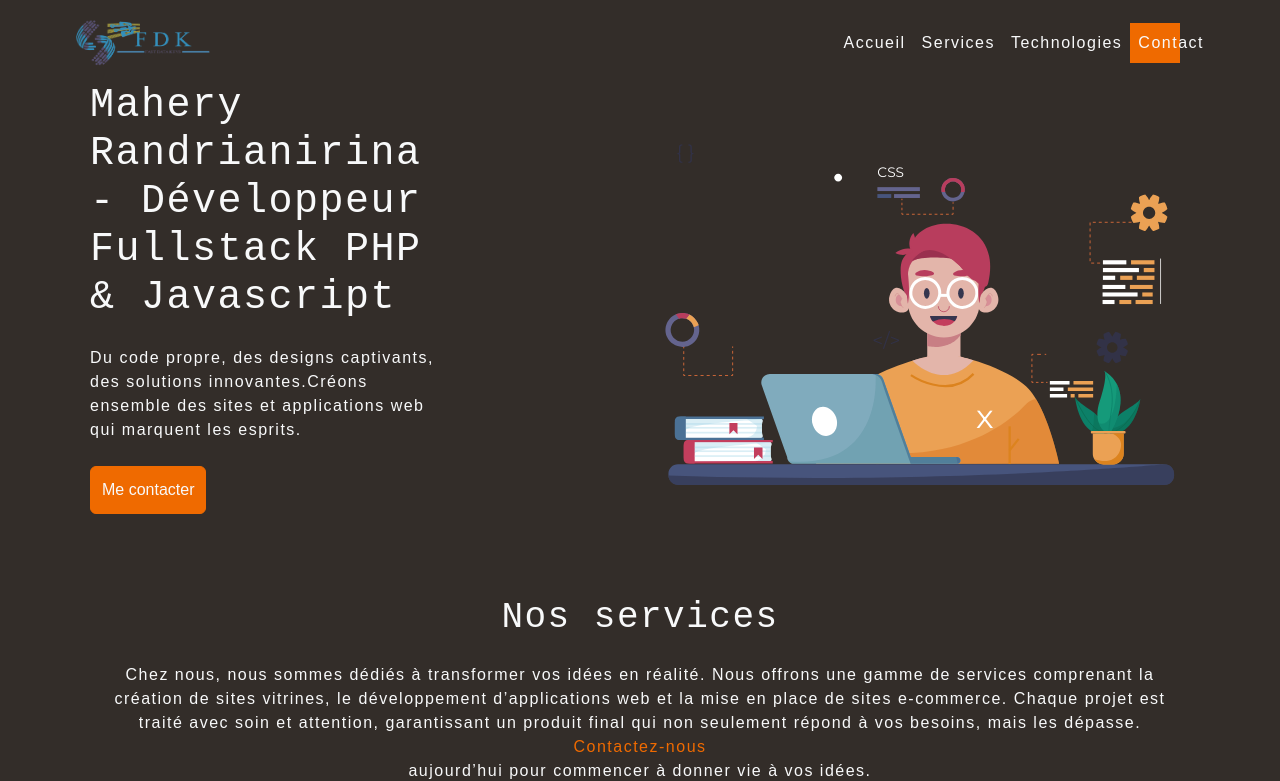
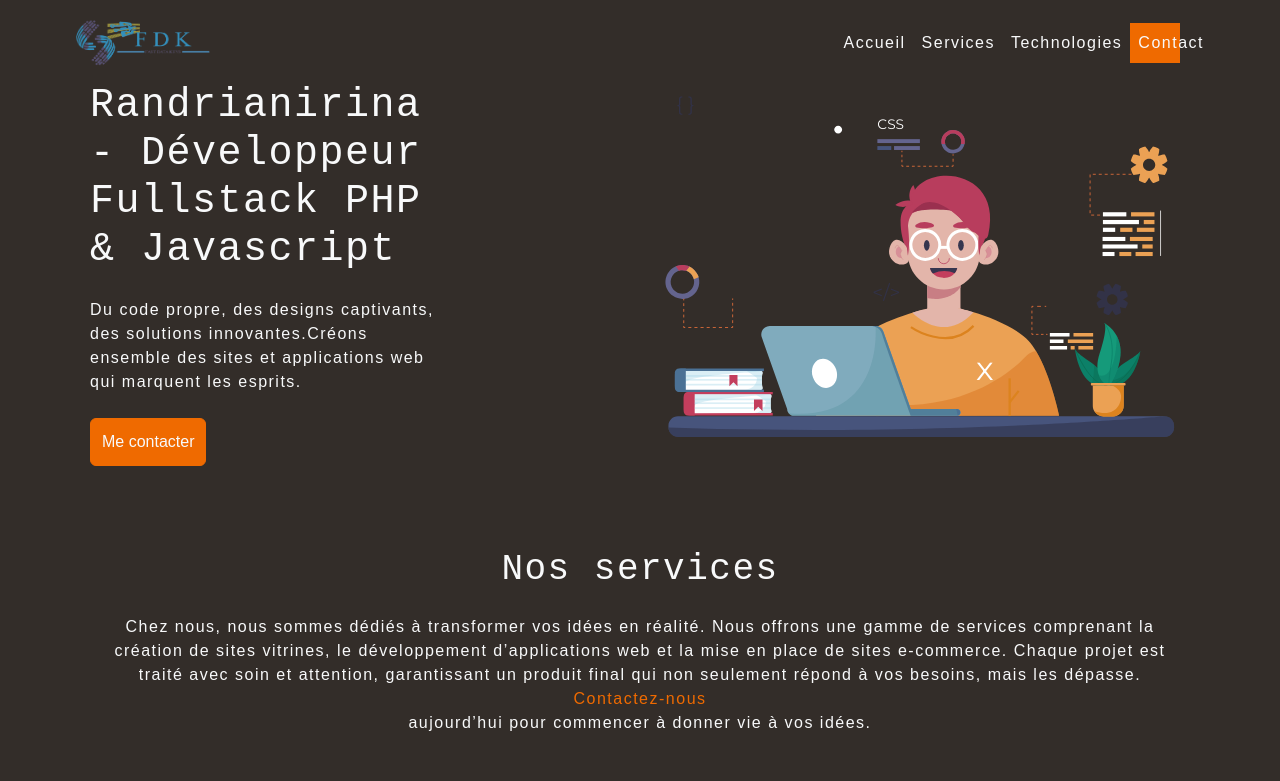
Before and after one commit to MaheryRandrianirina/next-fdk-portfolio, a Next.js app: page / in a window 1280 px wide. Shown: the top 781 px of the page. Built offline with nearby package versions, Linux system fonts and the light colour scheme.

Commit message:
Remove margin top from container div

```diff
--- a/pages/index.tsx
+++ b/pages/index.tsx
@@ -95,7 +95,7 @@ export default function Portfolio(): ReactElement {
             <Header active={activeItem}/>
         </ClickMenuContext.Provider>
 
-        <div className="container mt-5">
+        <div className="container">
             <ClassnamesContext.Provider value={classnames}>
                 <Banner ref={ref1}/>
                 <ServicesSection ref={ref2}/>
```
